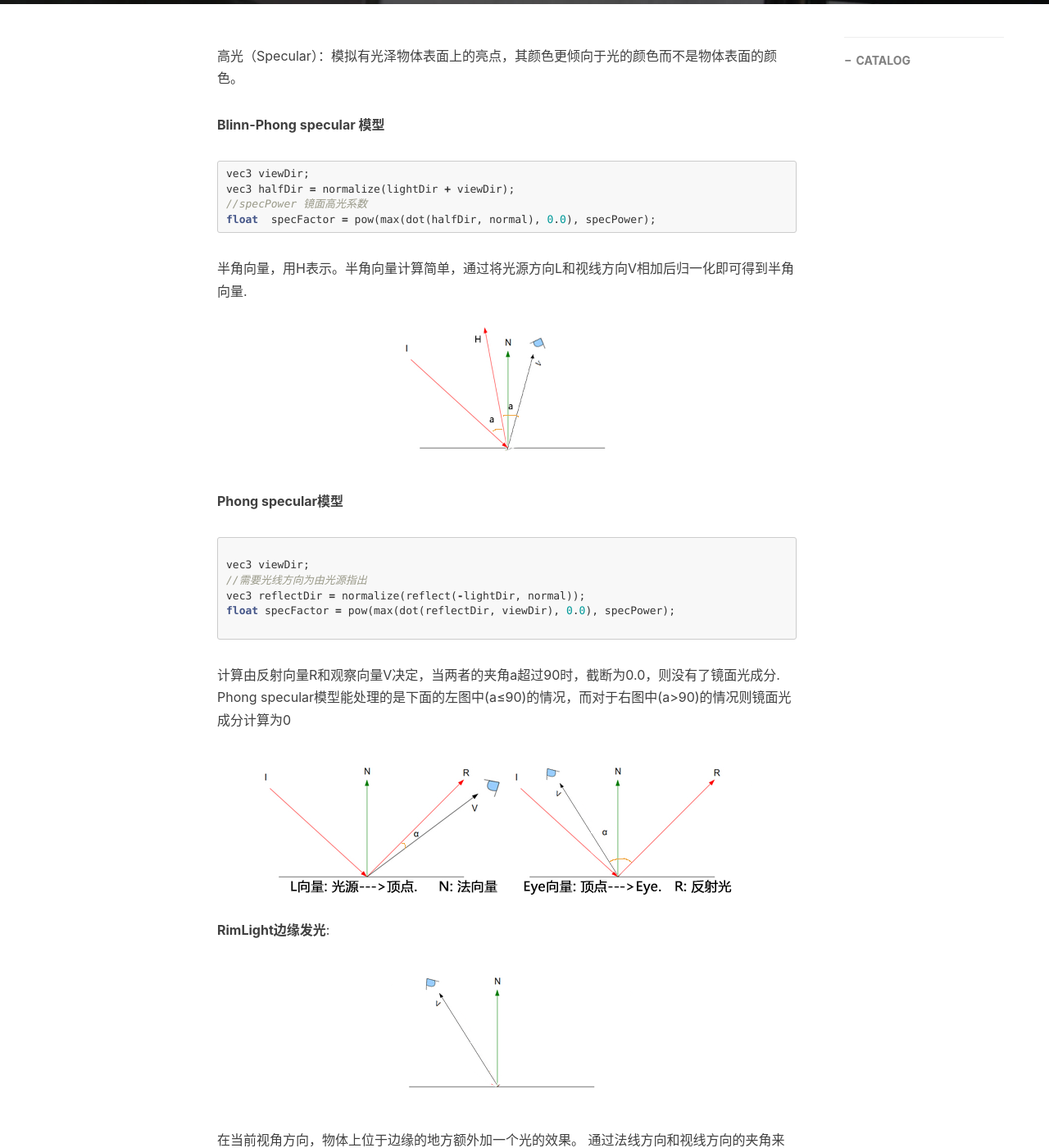
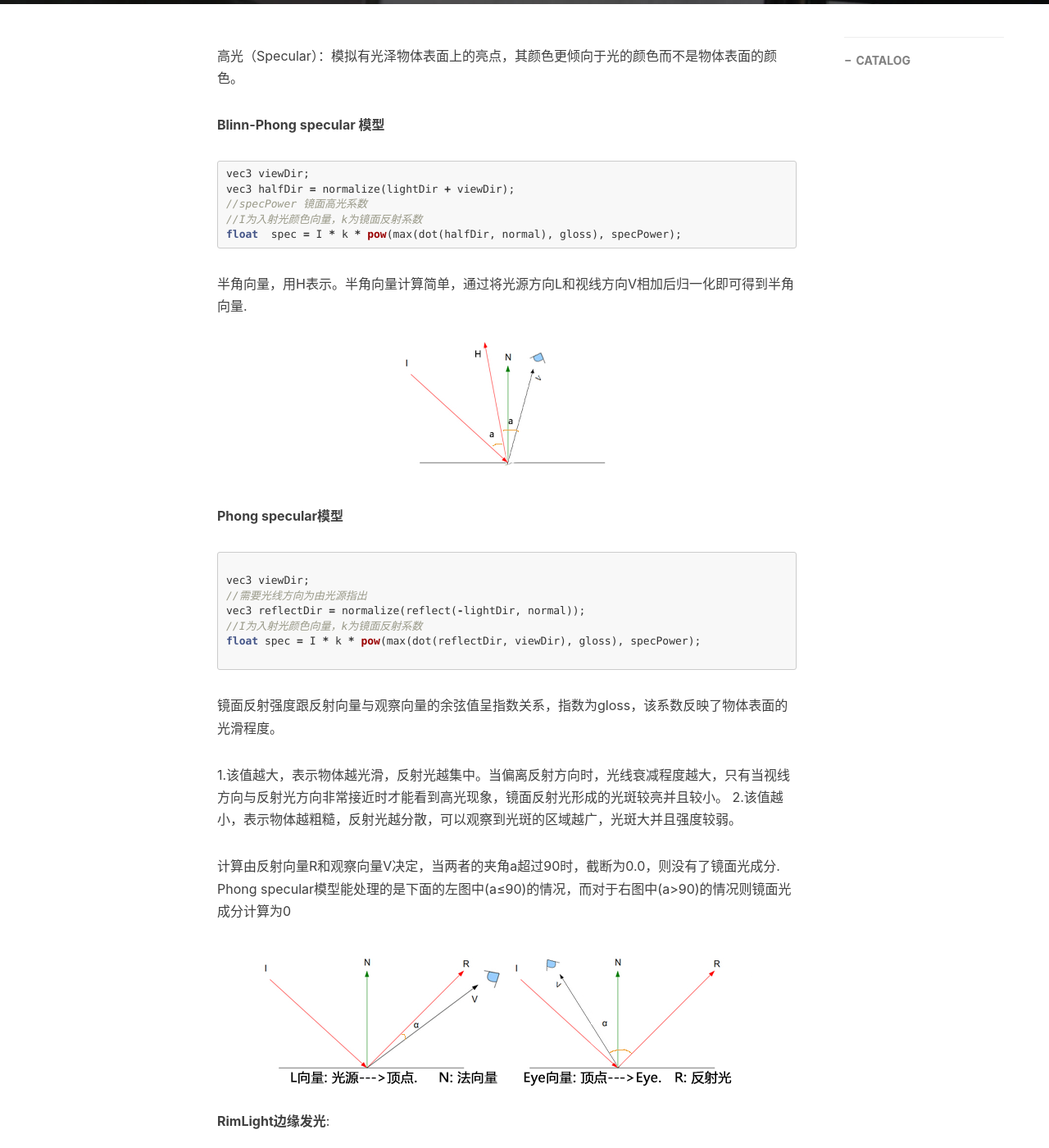
Before and after one commit to chenanbao/chenanbao.github.io, a Jekyll site: the page built from _posts/2018-10-25-角色光照.md, in a window 1280 px wide and 1400 px high, scrolled down 518 px. Shown: the whole window at 82% size. Built offline with Jekyll 4.4.1, drawn with Linux system fonts in a browser that asks for light colours; nearby versions of some CDN libraries; comment, search, counter and statistics services are not loaded.

Commit message:
角色光照

````diff
--- a/_posts/2018-10-25-角色光照.md
+++ b/_posts/2018-10-25-角色光照.md
@@ -18,7 +18,8 @@
 vec3 viewDir;
 vec3 halfDir = normalize(lightDir + viewDir);
 //specPower 镜面高光系数
-float  specFactor = pow(max(dot(halfDir, normal), 0.0), specPower);
+//I为入射光颜色向量，k为镜面反射系数
+float  spec = I * k * pow(max(dot(halfDir, normal), gloss), specPower);
 ```
 
 半角向量，用H表示。半角向量计算简单，通过将光源方向L和视线方向V相加后归一化即可得到半角向量.
@@ -32,9 +33,16 @@ float  specFactor = pow(max(dot(halfDir, normal), 0.0), specPower);
 vec3 viewDir;
 //需要光线方向为由光源指出
 vec3 reflectDir = normalize(reflect(-lightDir, normal));
-float specFactor = pow(max(dot(reflectDir, viewDir), 0.0), specPower);
+//I为入射光颜色向量，k为镜面反射系数
+float spec = I * k * pow(max(dot(reflectDir, viewDir), gloss), specPower);
 
 ```
+
+镜面反射强度跟反射向量与观察向量的余弦值呈指数关系，指数为gloss，该系数反映了物体表面的光滑程度。
+
+1.该值越大，表示物体越光滑，反射光越集中。当偏离反射方向时，光线衰减程度越大，只有当视线方向与反射光方向非常接近时才能看到高光现象，镜面反射光形成的光斑较亮并且较小。
+2.该值越小，表示物体越粗糙，反射光越分散，可以观察到光斑的区域越广，光斑大并且强度较弱。
+
 计算由反射向量R和观察向量V决定，当两者的夹角a超过90时，截断为0.0，则没有了镜面光成分.
 Phong specular模型能处理的是下面的左图中(a≤90)的情况，而对于右图中(a>90)的情况则镜面光成分计算为0
 
````
